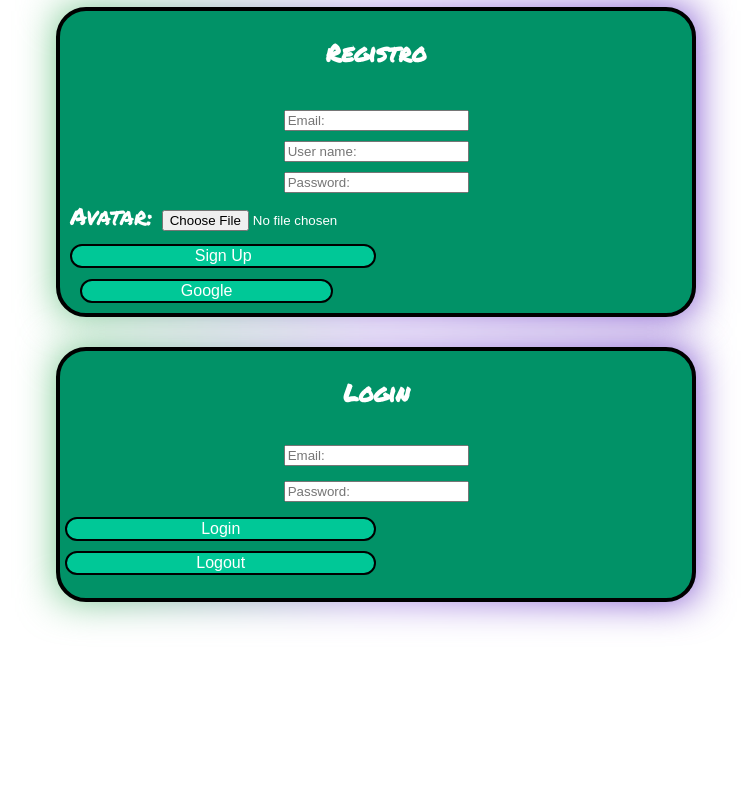
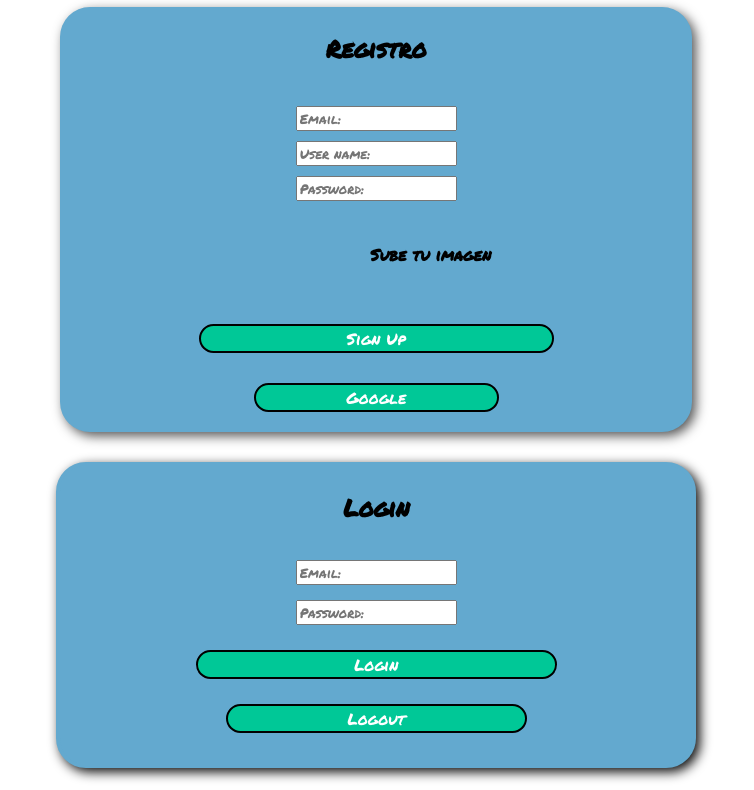
Before and after one commit to n0e13/proyectoQuiz, a plain HTML site: page home.html in a window 1280 px wide. Shown: the part 91-881 px from the top of the page, without its empty margins (327-1081 px from the left). Drawn offline with nearby package versions, Linux system fonts and the light colour scheme; no server answers.

Commit message:
End Styles

```diff
--- a/css/style.css
+++ b/css/style.css
@@ -18,19 +18,25 @@
     --fs-h3: 1.25rem;
     --fs-body: 1rem;
 }
-
+*{
+    font-family: 'Permanent Marker', cursive !important;
+}
+html{min-width: 320px;}
 body{
     display: flex;
     align-items: center;
     flex-direction: column;
-    font-family: 'Permanent Marker', cursive;
+    min-width: 320px;
 }
-
 
 h3{
     font-size: 150%;
     text-align: center;
-    color: white
+    color: black;
+}
+
+h4{
+    text-align: center;
 }
 
 .title{
@@ -41,45 +47,6 @@ h3{
 
 }
 
-
-#signup{
-    background-color: #019267;
-    border-radius: 30px;
-    width: 250px;
-    padding-left: 0px;
-    margin-right: 80px;
-    margin-left: 80px;
-    border: black solid 4px;
-    position: relative;
-}
-
-#signup::after{
-    position: absolute;
-    bottom: 0px;
-    left: 0px;
-    content: '';
-    background: linear-gradient(to right, #59c173, #a17fe0, #5d26c1);
-    width: 100%;
-    height: 100%;
-    filter:blur(20px);
-    z-index:-1;
-}
-
-#signup-form{
-    display: flex;
-    flex-direction: column;
-    padding: 10px;
-    margin-top: 10px;
-    color:white;
-    font-size: 150%;
-
-
-}
-#send{
-    margin-left: 1%;
-    width: 40%;
- }
-
 .intro{
     display: flex;
     justify-content: center;
@@ -87,16 +54,69 @@ h3{
     margin-top: 5px;
 }
 
-/*Botones */
+
+/*************/
+/* Botones */
+/*************/
+
+.botonCenter{
+    display: flex;
+    justify-content: center;
+    margin: 10px;
+
+}
+
 .intro2{
     color:white;
     font-size: medium;
     background-color: #00C897;
     border: black solid 2px;
     border-radius: 15px;
-    width: 50%;
+    width: 60%;
     margin-top: 10px;
 }
+
+.text-label{
+    display: flex;
+    justify-content: center;
+    font-size: 150px;
+
+}
+
+.labelCenter{
+    margin-left: 50px;
+}
+
+#signup{
+    background-color: #63A9CF;
+    border-radius: 30px;
+    width: 250px;
+    padding-left: 0px;
+    margin-right: 80px;
+    margin-left: 80px;
+    box-shadow: rgb(85, 85, 85) 4px 4px 12px;
+
+}
+
+
+#signup-form{
+    display: flex;
+    flex-direction: column;
+    padding: 10px;
+    margin-top: 10px;
+    color:black;
+    font-size: 150%;
+
+
+}
+#signup-picture{
+    size: 0.5m !important;
+}
+
+#send{
+    margin-left: 1%;
+    width: 40%;
+ }
 
 #google{
     color:white;
@@ -105,40 +125,23 @@ h3{
     border: black solid 2px;
     border-radius: 15px;
     width: 40%;
-    margin-left: 20px;
     margin-bottom: 10px;
 }
 
 
-
-
-
-
-
 #login{
-    background-color: #019267;
+    background-color: #63A9CF;
     border-radius: 30px;
     width: 250px;
     padding-left: 0px;
     margin-right: 80px;
     margin-left: 80px;
-    border: black solid 4px;
-    position: relative;
+    border: #63A9CF solid 4px;
     margin-top: 30px;
+    box-shadow: rgb(10, 10, 10) 4px 4px 12px;
 
 }
 
-#login::after{
-    position: absolute;
-    bottom: 0px;
-    left: 0px;
-    content: '';
-    background: linear-gradient(to right, #59c173, #a17fe0, #5d26c1);
-    width: 100%;
-    height: 100%;
-    filter:blur(20px);
-    z-index:-1;
-}
 
 #login-form{
     display: flex;
@@ -155,7 +158,6 @@ h3{
 }
 
 
-
 #logout{
     margin-top: 5px;
     color:white;
@@ -164,15 +166,39 @@ h3{
     border: black solid 2px;
     border-radius: 15px;
     width: 50%;
-    margin-top: 10px;
-
 }
 
 #nick,
 #user-data {
     display: block;
     visibility: hidden;
+    font-size: 17px;
 }
+
+#user-data{
+    display: flex;
+    background-color: #63A9CF;
+    width: 70%;
+    margin: 2rem auto;
+    padding: 1rem;
+    border-radius: 30px;
+    display: flex;
+    flex-direction: column;
+    visibility:visible;
+    box-shadow: rgb(10, 10, 10) 4px 4px 12px;
+}
+
+#user-data img{
+    width: 100%;
+    border-radius: 60%;
+}
+
+/*
+#photo {
+    border: black solid 4px;
+
+}
+*/
 
 
 #answers {
@@ -183,21 +209,18 @@ h3{
     padding: 20px;
 }
 
-#user-data{
-    display: flex;
-}
-
-
 .btn_yellow,
 .btn_blue,
 .btn_orange,
 .btn_green {
     font-size: 1.5em;
-    width: 75%;
+    width: 95%;
     height: 70px;
     margin: 10px;
     border: 0px solid transparent;
     border-radius: 10px;
+    box-shadow: rgb(85, 85, 85) 4px 4px 12px;
+
 }
 
 .btn_orange {
@@ -221,26 +244,28 @@ h3{
     font-size: 30px;
 }
 
+
 /* ------------- */
 /* Media queries */
 /* ------------- */
 /* TABLET  A partir de 768px */
 @media screen and (min-width: 768px) {
 
-    #title{
+    .title{
+        display: flex;
+        flex-direction: row;
+        align-content: center;
         text-align: center;
-        margin-left: 1%;
-        margin-right: 36%;
+
     }
 
     #signup{
-        width: 250px;
-        padding-left: 0px;
-        margin-right: 40%;
+        width: 550px;
     }
     #login{
         margin-right: 30%;
-        margin-left: 0%;
+        margin-left: 30%;
+        width: 550px;
     }
     #send{
         margin-left: 1%;
@@ -251,7 +276,13 @@ h3{
         flex-wrap: wrap;
         flex-direction: row;
         justify-content: space-around;
+        color:black;
     }
+
+    .labelCenter{
+        margin-left: 200px;
+    }
+
     .btn_yellow,
     .btn_blue,
     .btn_orange,
@@ -271,10 +302,15 @@ h3{
 /* PC  A partir de 1024px */
 @media screen and (min-width: 1024px) {
 
-    #title{
-        margin-left: 35%;
+    .labelCenter{
+        margin-left: 300px;
+    }
 
-
+    .title{
+        display: flex;
+        flex-direction: row;
+        align-content: center;
+        text-align: center;
 
     }
 
--- a/home.html
+++ b/home.html
@@ -34,14 +34,17 @@
                 <!--<label for="signup-pass">Password: </label>-->
                 <input type="password" id="signup-pass" name="signup-pass" placeholder="Password:">
             </div>
-            <div >
-                <label for="signup-picture" id="pic">Avatar: </label>
-                <input type="file" id="signup-picture" accept="image/*" name="signup-picture" required>
+
+            <div class="labelCenter">
+                <label for="signup-picture"><h6>Sube tu imagen</h6></label>
+                <input type="file" id="signup-picture" accept="image/*" name="signup-picture" required hidden>
+            </div>
+            <div class="botonCenter">
+                <button type="submit" class="intro2">Sign Up</button>
             </div>
 
-            <button type="submit" class="intro2">Sign Up</button>
         </form>
-        <div>
+        <div class="botonCenter">
             <button id="google">Google</button>
         </div>
     </div>
@@ -56,11 +59,11 @@
                 <!--<label for="login-pass">Password: </label>-->
                 <input type="password" id="login-pass" name="login-pass" placeholder="Password:">
             </div>
+                <div class="botonCenter">
+                    <button type="submit" class="intro2">Login</button>
+                </div>
 
-                <button type="submit" class="intro2">Login</button>
-
-
-            <div id="logout-container">
+            <div class="botonCenter">
                 <button id="logout">Logout</button>
             </div>
         </form>
--- a/js/script.js
+++ b/js/script.js
@@ -485,7 +485,7 @@ auth.onAuthStateChanged(user => {
 // ************************** //
 
 function showUserData(nick, email, photo) {
-    userData.style.cssText = 'background-color: #73AB84;width: 70%;margin: 2rem auto;padding: 1rem;border-radius: 30px;display: flex;flex-direction: column; visibility:visible';
+    //userData.style.cssText = 'background-color: #73AB84;width: 70%;margin: 2rem auto;padding: 1rem;border-radius: 30px;display: flex;flex-direction: column; visibility:visible';
 
     userData.innerHTML = `<h3>User Data</h3>
                   <p>Username: ${nick}</p>
```
